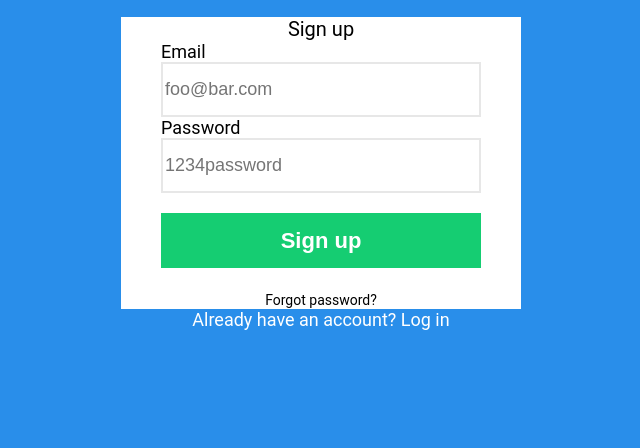
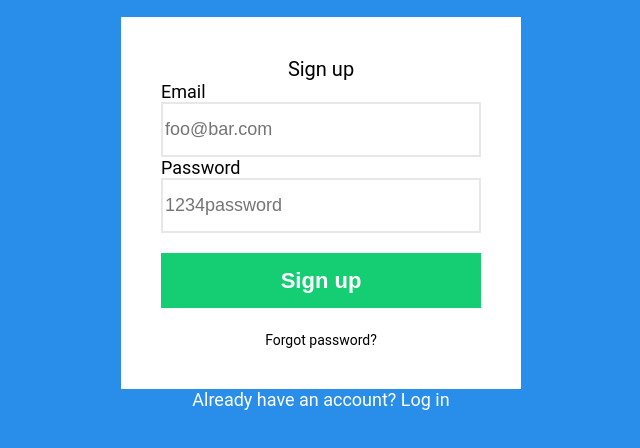
Before and after one commit to srkiley1/signuppage, a plain HTML site: page index.html in a window 1280 px wide. Shown: the part 68-516 px from the top of the page, without its empty margins (319-959 px from the left). Drawn offline with Linux system fonts and the light colour scheme.

Commit message:
Added 40px padding to all sides of form.

```diff
--- a/css/main.css
+++ b/css/main.css
@@ -26,8 +26,7 @@ main {
 form {
 	background-color: white;
 	width: 400px;
-	padding-left: 40px;
-	padding-right: 40px;
+	padding: 40px;
 	border: none;
 	margin-right: auto;
 	margin-left: auto;
```
